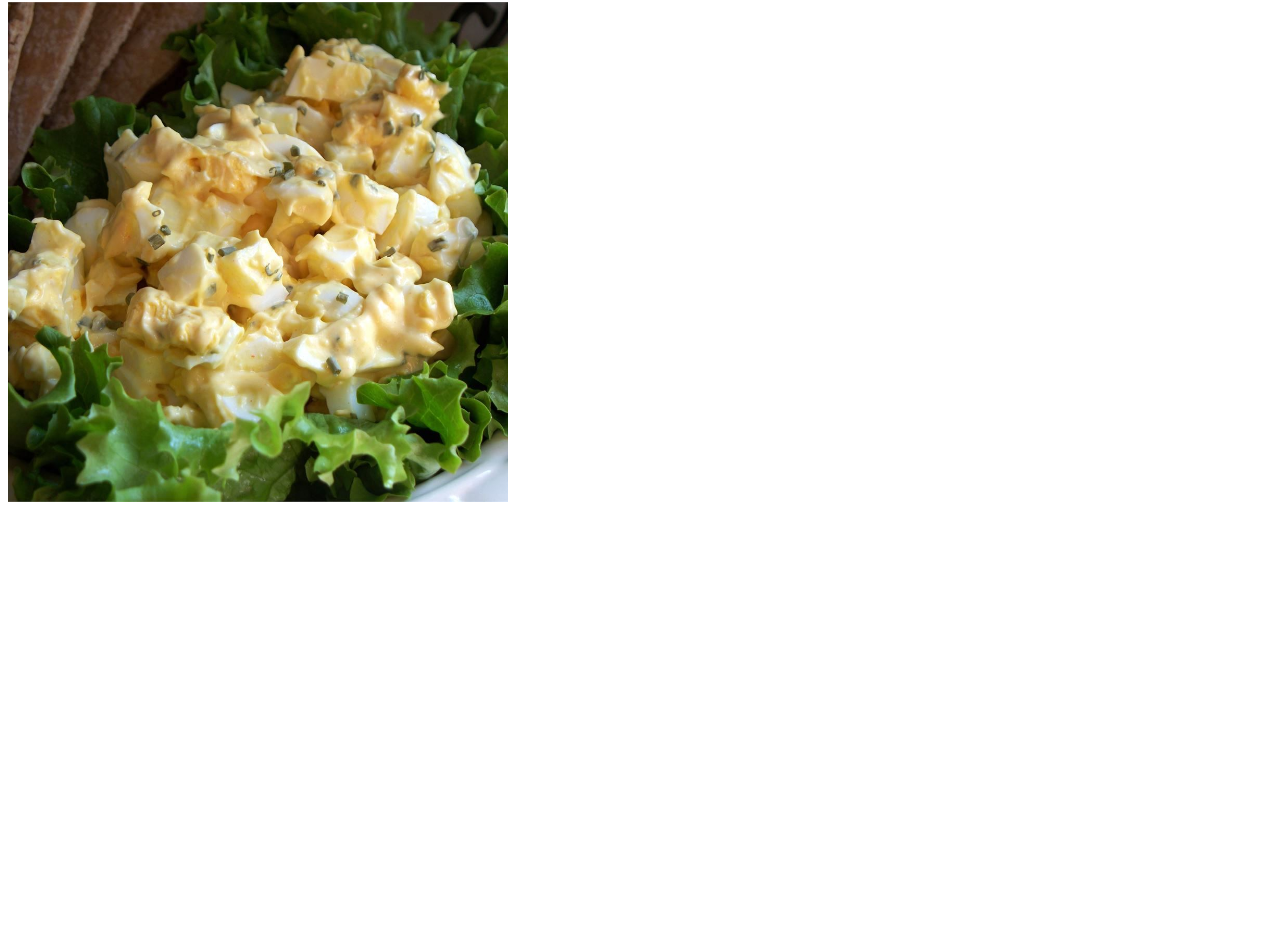
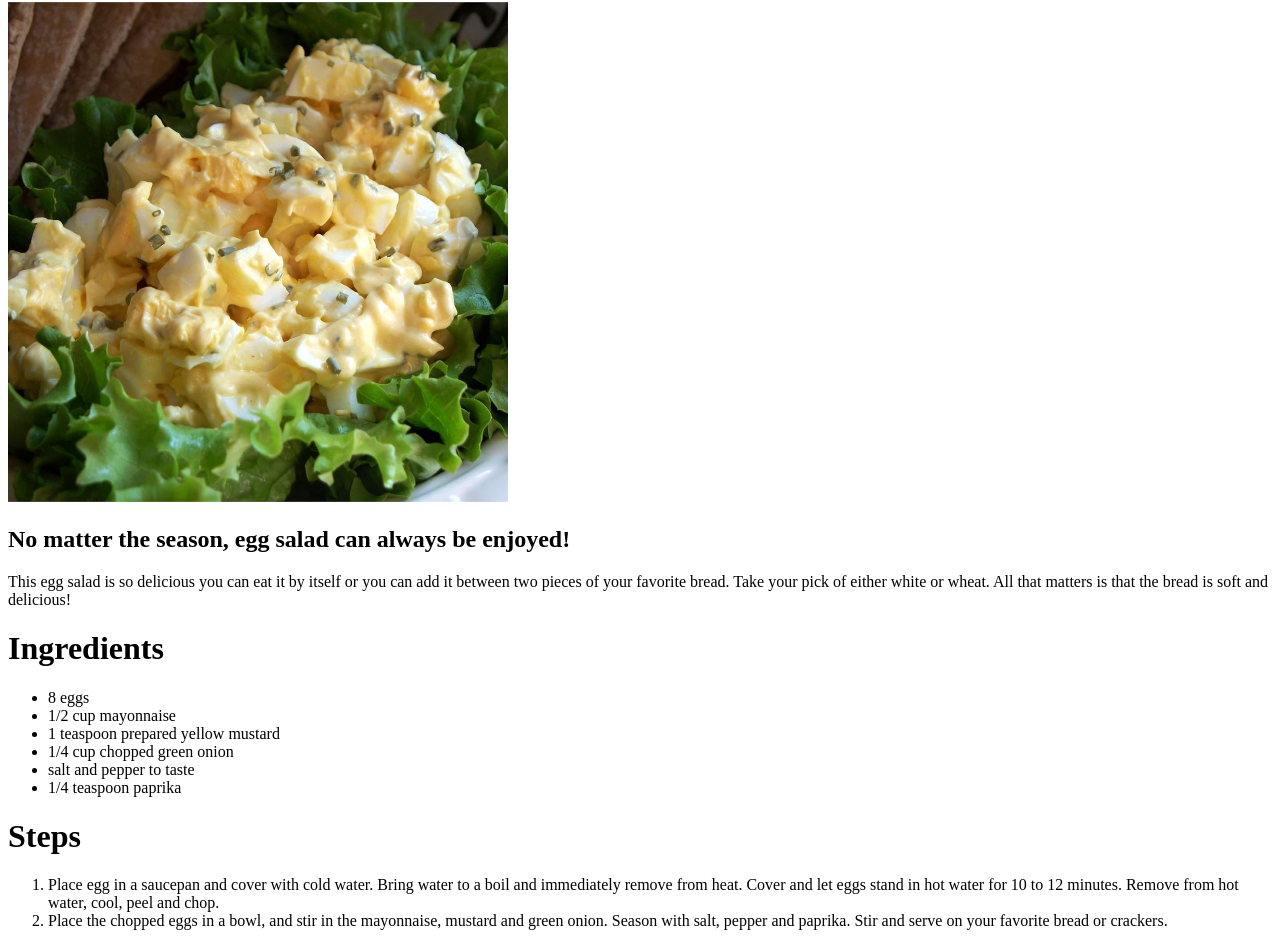
Before and after one commit to queben/odin-recipes, a plain HTML site: page recipes/eggsalad.html in a window 1280 px wide. Shown: the part 78-1024 px from the top of the page. Before the commit the page ends 800 px from the top, so only its background shows below. Drawn offline with Linux system fonts and the light colour scheme.

Commit message:
Add ingredients and steps for egg salad recipe page

```diff
--- a/recipes/eggsalad.html
+++ b/recipes/eggsalad.html
@@ -11,5 +11,39 @@
         <h1>Egg Salad for Sandwiches</h1>
 
         <img src="../images/eggsalad.jpg" width="500" alt="delicious egg salad">
+
+        <h2>No matter the season, egg salad can always be enjoyed!</h2>
+
+        <p>This egg salad is so delicious you can eat it by itself or
+            you can add it between two pieces of your favorite bread.
+            Take your pick of either white or wheat. All that matters
+            is that the bread is soft and delicious!
+        </p>
+
+        <h1>Ingredients</h1>
+
+        <ul>
+            <li>8 eggs</li>
+            <li>1/2 cup mayonnaise</li>
+            <li>1 teaspoon prepared yellow mustard</li>
+            <li>1/4 cup chopped green onion</li>
+            <li>salt and pepper to taste</li>
+            <li>1/4 teaspoon paprika</li>
+        </ul>
+
+        <h1>Steps</h1>
+
+        <ol>
+            <li>Place egg in a saucepan and cover with cold water.
+                Bring water to a boil and immediately remove from heat.
+                Cover and let eggs stand in hot water for 10 to 12 minutes.
+                Remove from hot water, cool, peel and chop.
+            </li>
+            <li>Place the chopped eggs in a bowl, and stir in the
+                mayonnaise, mustard and green onion. Season with salt,
+                pepper and paprika. Stir and serve on your favorite bread
+                or crackers.
+            </li>
+        </ol>
     </body>
 </html>
```
